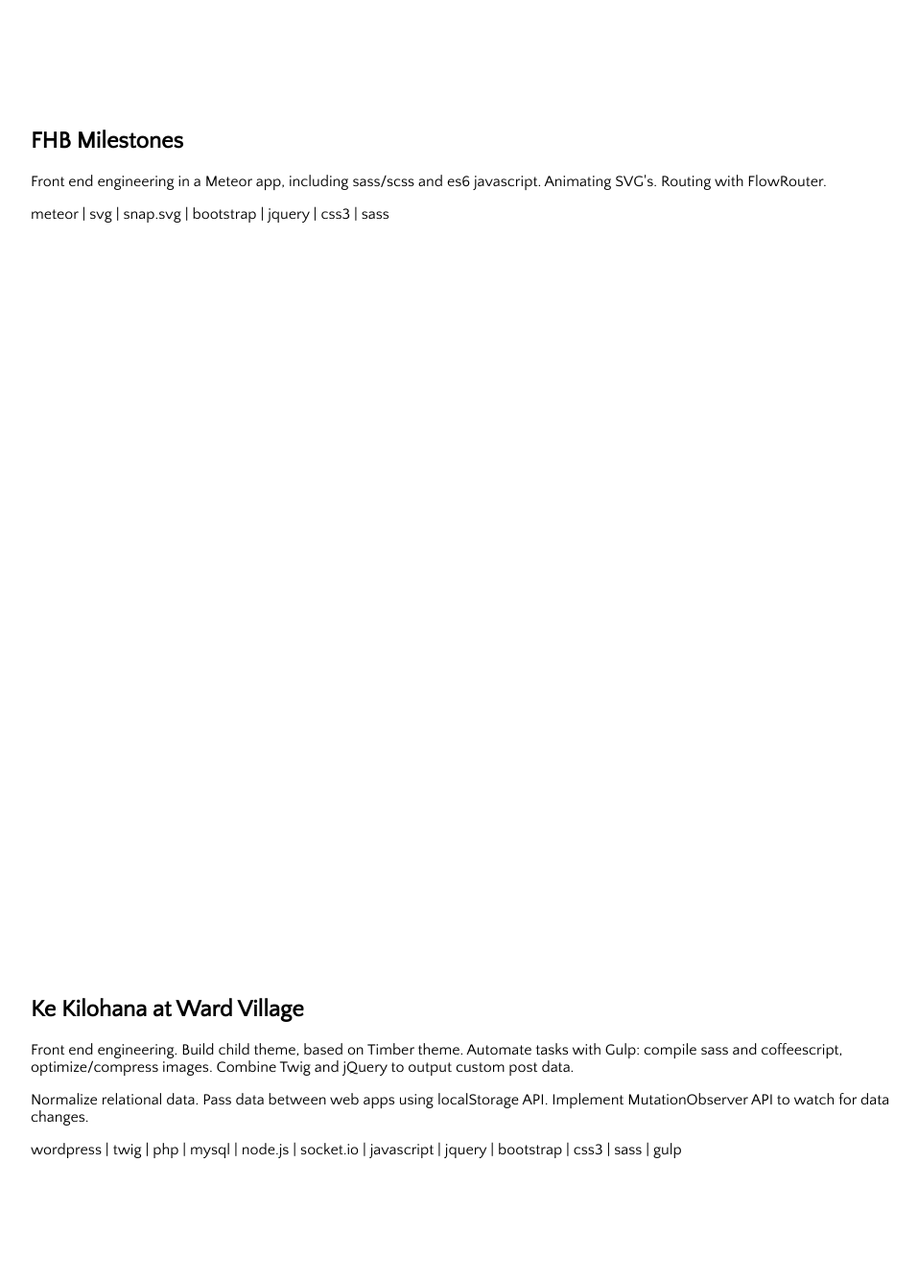
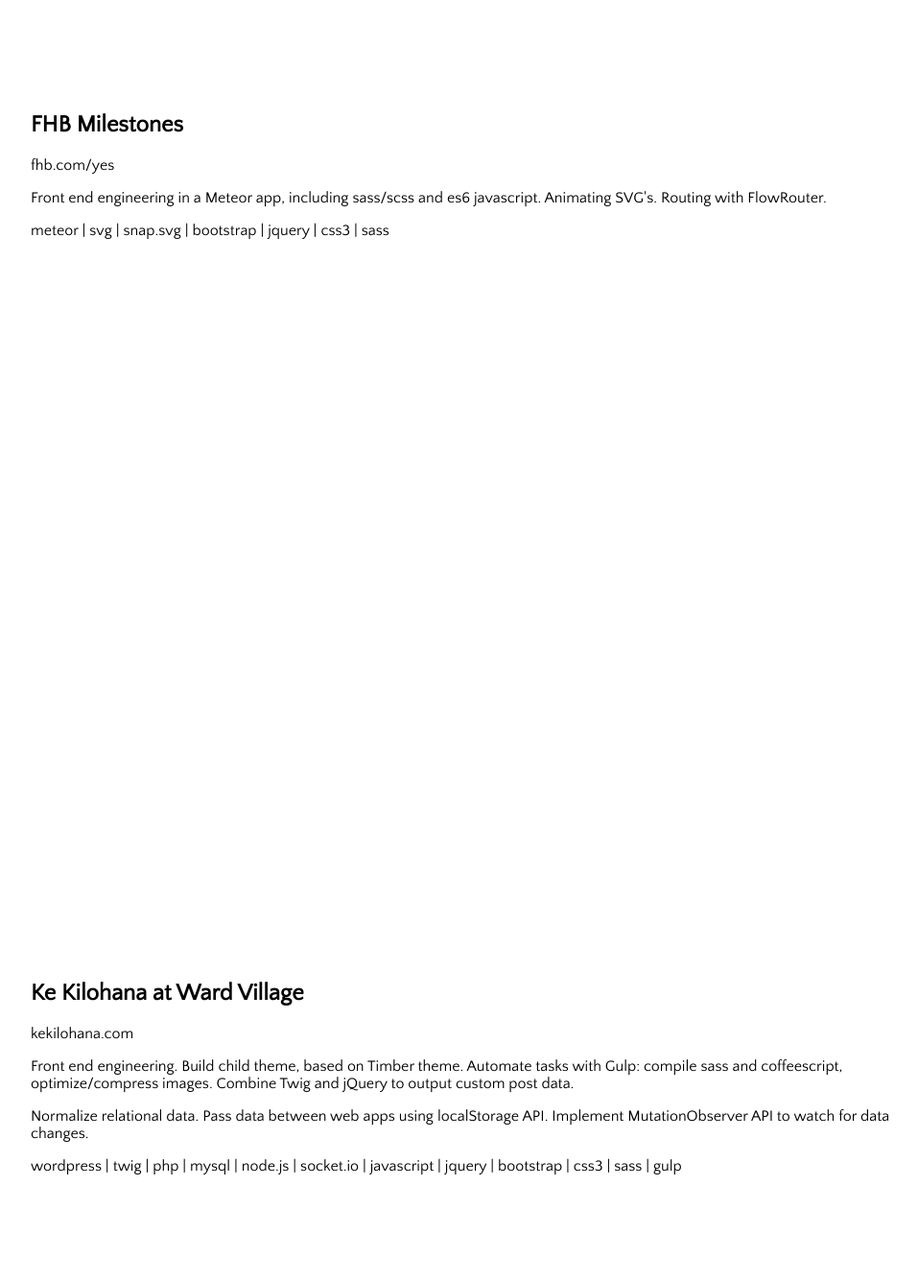
Before and after one commit to heathernfran/heathernfran.github.io, a website: page index.html in a window 1280 px wide. Shown: the part 2005-3340 px from the top of the page at 96% size, without its empty margins (134-1091 px from the left). Drawn offline with Linux system fonts and the light colour scheme.

Commit message:
Add project urls

```diff
--- a/index.html
+++ b/index.html
@@ -25,6 +25,7 @@
     <div class="portfolio-wrapper">
       <div class="portfolio-text">
         <h2>FHB Milestones</h2>
+        <a href="http://yes.fhb.com/" target="_blank">fhb.com/yes</a>
         <p>
           Front end engineering in a Meteor app, including sass/scss and es6 javascript. Animating SVG's. Routing with FlowRouter.
         </p>
@@ -43,6 +44,7 @@
     <div class="portfolio-wrapper">
       <div class="portfolio-text">
         <h2>Ke Kilohana at Ward Village</h2>
+        <a href="http://kekilohana.com/" target="_blank">kekilohana.com</a>
         <p>
           Front end engineering. Build child theme, based on Timber theme. Automate tasks with Gulp: compile sass and coffeescript, optimize/compress images. Combine Twig and jQuery to output custom post data.
         </p>
@@ -69,6 +71,7 @@
     <div class="portfolio-wrapper">
       <div class="portfolio-text">
         <h2>Kapiolani Residence</h2>
+        <a href="http://kapiolaniresidence.com/" target="_blank">kapiolaniresidence.com</a>
         <p>
           Front end engineering. Build child theme, based on Timber theme. Customize map using Google Maps API.
         </p>
```
